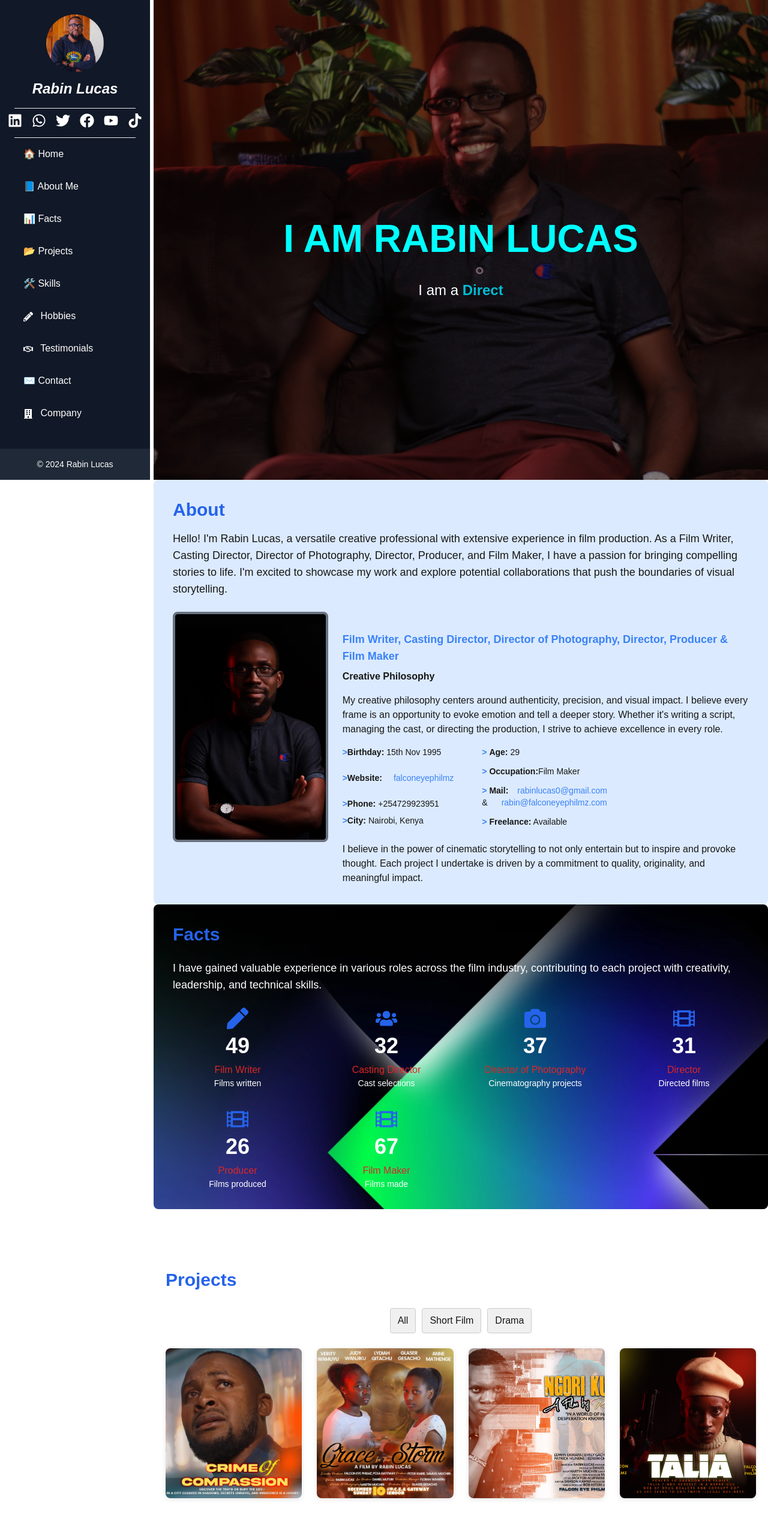
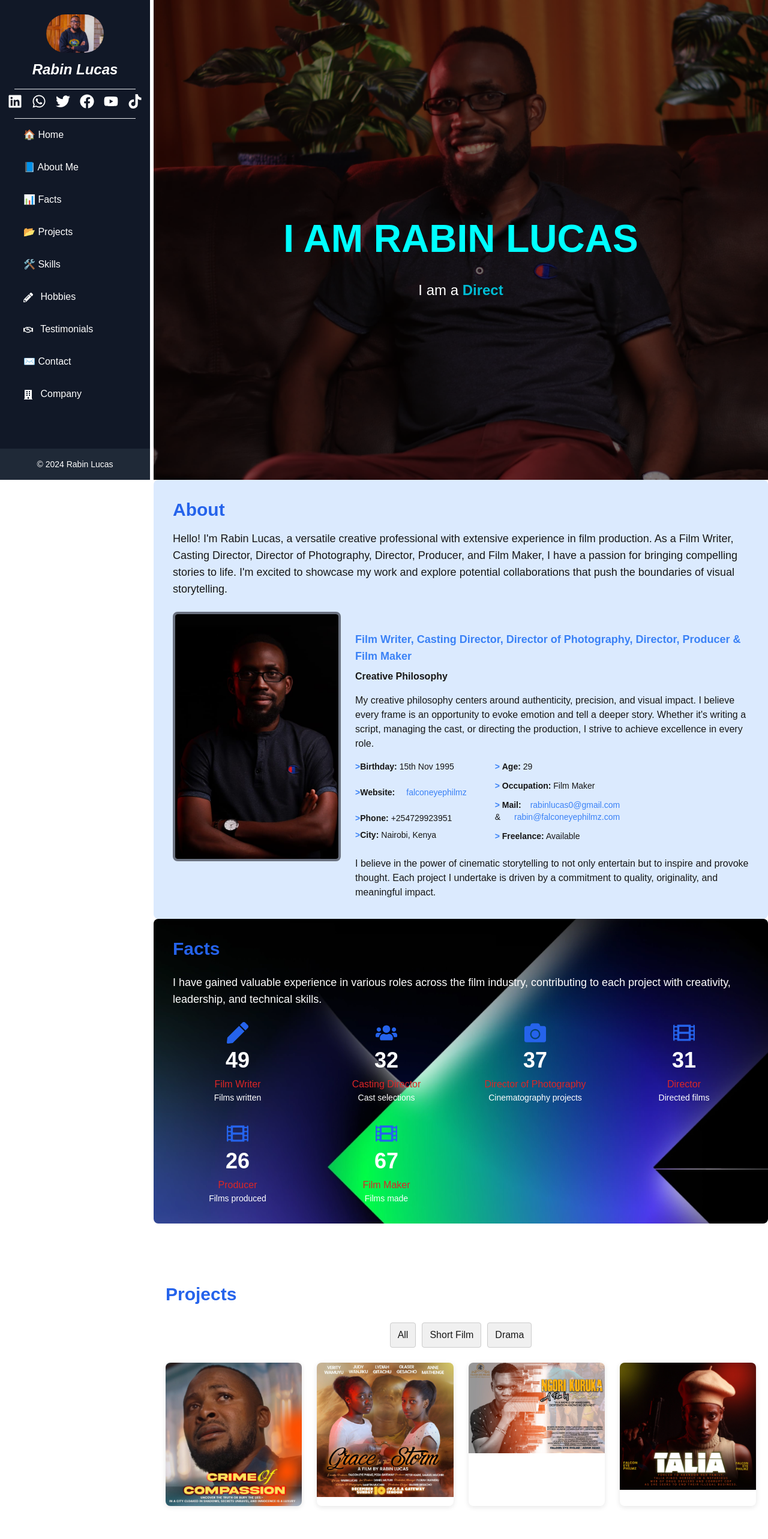
Before and after one commit to AnthonyMakori/Rabins-Portfolio, a Next.js app: page / in a window 1280 px wide. Shown: the top 2566 px of the page at 60% size. Built offline with nearby package versions, Linux system fonts and the light colour scheme.

Commit message:
deployment issues resolved

```diff
--- a/components/About/about.tsx
+++ b/components/About/about.tsx
@@ -1,4 +1,5 @@
 import React from 'react';
+import Image from 'next/image';
 
 const About = () => {
   const birthday = new Date('1995-11-15'); // Rabin Lucas's birthday
@@ -16,20 +17,21 @@ const About = () => {
 
         <div>
           <p className="text-lg mb-6">
-          <span className="font-bold text-blue-500"></span> Hello! I'm Rabin Lucas, a versatile creative professional with extensive experience in film production. As a Film Writer, Casting Director, Director of Photography, Director, Producer, and Film Maker, I have a passion for bringing compelling stories to life. I'm excited to showcase my work and explore potential collaborations that push the boundaries of visual storytelling.
+            <span className="font-bold text-blue-500"></span> Hello! I&apos;m Rabin Lucas, a versatile creative professional with extensive experience in film production. As a Film Writer, Casting Director, Director of Photography, Director, Producer, and Film Maker, I have a passion for bringing compelling stories to life. I&apos;m excited to showcase my work and explore potential collaborations that push the boundaries of visual storytelling.
           </p>
         </div>
 
         <div className="flex flex-col md:flex-row md:items-start mt-6">
           {/* Image Section */}
           <div className="md:mr-6">
-  <img
+            <Image
               src="/images/darkbark.jpg"
               alt="Rabin Lucas"
-    className="w-70 h-96 object-cover rounded-lg border-4 border-gray-500"
+              width={280} // Specify width for image
+              height={384} // Specify height for image
+              className="object-cover rounded-lg border-4 border-gray-500"
             />
           </div>
-
 
           <div className="flex-1">
             <h3 className="text-lg font-bold mt-8 mb-2 text-blue-500">
@@ -39,9 +41,8 @@ const About = () => {
               Creative Philosophy
             </h4>
 
-
             <p className="mb-4">
-            <span className="font-bold text-blue-500"></span> My creative philosophy centers around authenticity, precision, and visual impact. I believe every frame is an opportunity to evoke emotion and tell a deeper story. Whether it's writing a script, managing the cast, or directing the production, I strive to achieve excellence in every role.
+              <span className="font-bold text-blue-500"></span> My creative philosophy centers around authenticity, precision, and visual impact. I believe every frame is an opportunity to evoke emotion and tell a deeper story. Whether it&apos;s writing a script, managing the cast, or directing the production, I strive to achieve excellence in every role.
             </p>
 
             <div className="flex space-x-8">
@@ -76,20 +77,19 @@ const About = () => {
                 </p>
               </div>
 
-
               {/* Second Column */}
               <div className="space-y-3">
                 <p className="text-sm">
                   <span className="font-bold text-blue-500">&gt;</span> <strong>Age:</strong> {calculatedAge}
                 </p>
                 <p className="text-sm">
-                <span className="font-bold text-blue-500">&gt;</span> <strong>Occupation:</strong>Film Maker
+                  <span className="font-bold text-blue-500">&gt;</span> <strong>Occupation:</strong> Film Maker
                 </p>
                 <p className="text-sm">
                   <span className="font-bold text-blue-500">&gt;</span> <strong>Mail:</strong>
                   <a href="#contact" className="text-blue-500 inline">
                     rabinlucas0@gmail.com
-              </a> &
+                  </a> &amp;
                   <a href="#contact" className="text-blue-500 inline ml-2">
                     rabin@falconeyephilmz.com
                   </a>
@@ -99,8 +99,6 @@ const About = () => {
                   <span className="font-bold text-blue-500">&gt;</span> <strong>Freelance:</strong> Available
                 </p>
               </div>
-
-
             </div>
 
             <p className="mt-6">
--- a/components/Contact/contact.tsx
+++ b/components/Contact/contact.tsx
@@ -1,5 +1,5 @@
 import React, { useRef, useState } from "react";
-import emailjs from "@emailjs/browser";
+import emailjs, { EmailJSResponseStatus } from "@emailjs/browser";
 
 const Contact = () => {
   const form = useRef<HTMLFormElement>(null);
@@ -23,7 +23,7 @@ const Contact = () => {
             setError(false);
             form.current?.reset(); // Reset form after success
           },
-          (error: { text: any }) => {
+          (error: EmailJSResponseStatus) => { // Specify the type here
             console.error("Error:", error.text);
             setError(true);
           }
--- a/components/Experience/projects.tsx
+++ b/components/Experience/projects.tsx
@@ -1,4 +1,5 @@
 import { useState } from 'react';
+import Image from 'next/image';
 
 const projects = [
   {
@@ -69,9 +70,11 @@ const Projects = () => {
               onMouseEnter={() => setHoveredProject(project.id)}
               onMouseLeave={() => setHoveredProject(null)}
             >
-              <img
+              <Image
                 src={project.image}
                 alt={project.title}
+                width={500} // Set a width for the image
+                height={300} // Set a height for the image
                 className="project-image"
               />
               <div
--- a/components/Home/home.tsx
+++ b/components/Home/home.tsx
@@ -3,7 +3,6 @@ import { useEffect, useState } from 'react';
 const roles = ['Film Writer', 'Casting Director', 'Director of Photography', 'Director', 'Producer'];
 
 const Home = () => {
-  const [currentRoleIndex, setCurrentRoleIndex] = useState(0);
   const [currentText, setCurrentText] = useState('');
   const [isDeleting, setIsDeleting] = useState(false);
   const [roleIndex, setRoleIndex] = useState(0);
--- a/components/Testimonials/testimonials.tsx
+++ b/components/Testimonials/testimonials.tsx
@@ -1,4 +1,5 @@
 import React, { useState, useEffect } from 'react';
+import Image from 'next/image'; // Import the Image component from Next.js
 import '../../styles/Testimonials.css';
 
 interface Testimonial {
@@ -81,12 +82,14 @@ const Testimonials: React.FC = () => {
         <div className="testimonial-cards">
           {getVisibleTestimonials().map((testimonial, index) => (
             <div key={index} className="testimonial-card">
-            <img
+              <Image
                 src={testimonial.profileImage}
                 alt={testimonial.name}
                 className="profile-img"
+                width={100} // specify width and height for optimization
+                height={100}
               />
-            <p className="testimonial-text">"{testimonial.text}"</p>
+              <p className="testimonial-text">&ldquo;{testimonial.text}&rdquo;</p>
               <p className="testimonial-author">
                 - {testimonial.name}, {testimonial.role}
               </p>
--- a/components/companycontact/contact2.tsx
+++ b/components/companycontact/contact2.tsx
@@ -23,7 +23,7 @@ const Contact2 = () => {
             setError(false);
             form.current?.reset(); // Reset form after success
           },
-          (error: { text: any }) => {
+          (error: { text: string }) => { // Specify the error type
             console.error("Error:", error.text);
             setError(true);
           }
--- a/components/sidebar/sidebar.tsx
+++ b/components/sidebar/sidebar.tsx
@@ -1,6 +1,6 @@
 import { useState, useEffect } from 'react';
-import Link from 'next/link';
 import { FaLinkedin, FaWhatsapp, FaTwitter, FaFacebook, FaYoutube, FaTiktok, FaBars, FaPencilAlt, FaRegHandshake, FaBuilding } from 'react-icons/fa';
+import Image from 'next/image'; // Import the Image component for optimization
 
 const Sidebar = () => {
   const [isSidebarOpen, setIsSidebarOpen] = useState(false);
@@ -50,10 +50,13 @@ const Sidebar = () => {
       >
         <div className="p-6">
           <div className="flex justify-center mb-3">
-            <img
+            {/* Use next/image for optimization */}
+            <Image
               src="/images/profile.jpg"
               alt="Profile"
-              className="w-24 h-24 rounded-full object-cover"
+              width={96} // Provide width and height for optimization
+              height={96}
+              className="rounded-full object-cover"
             />
           </div>
           <i><h1 className="text-2xl font-bold text-center mb-4">Rabin Lucas</h1></i>
```
Also changed, not shown: .eslintrc.json. Lines whose indentation alone changed are shown as unchanged.
